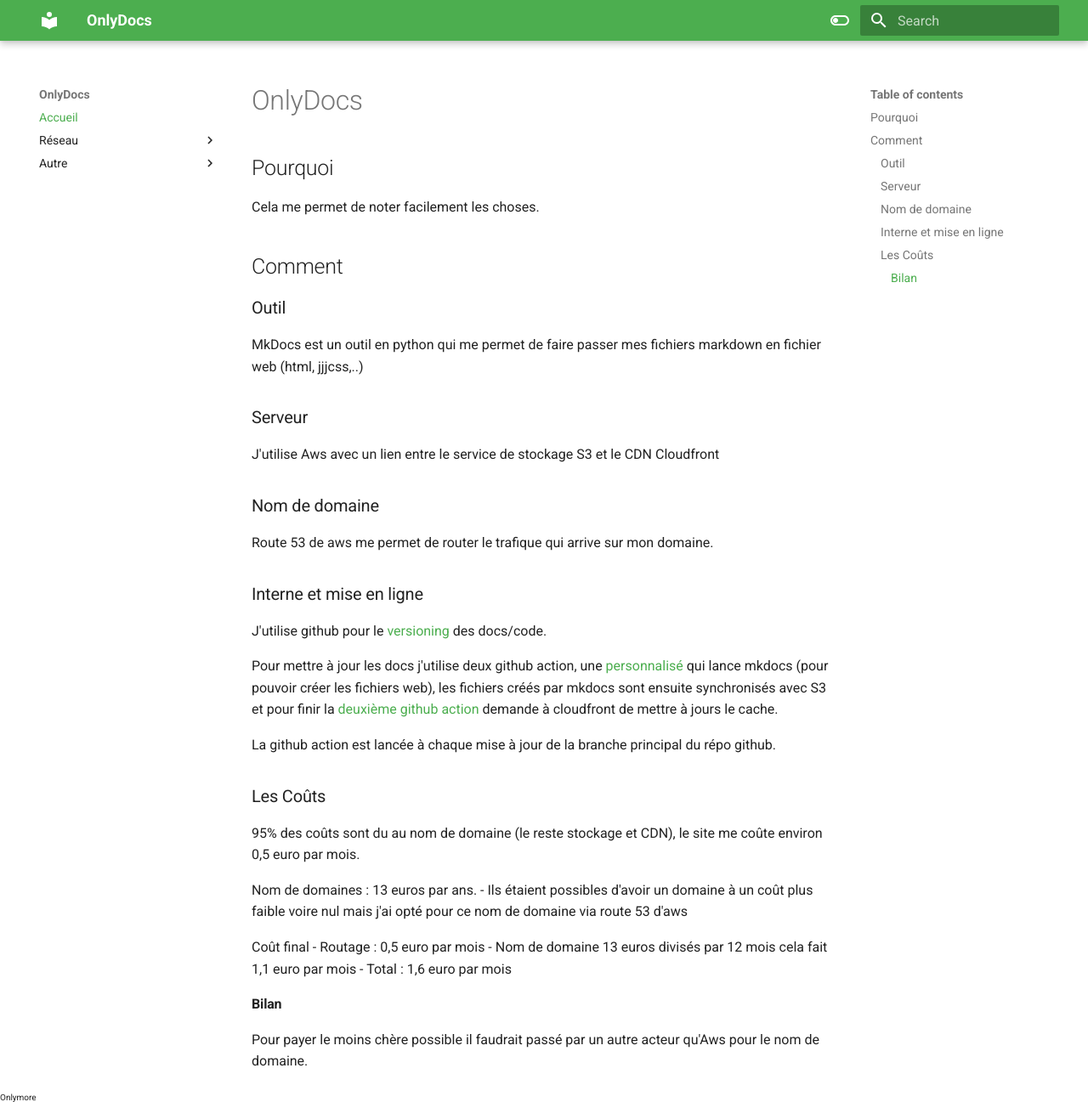
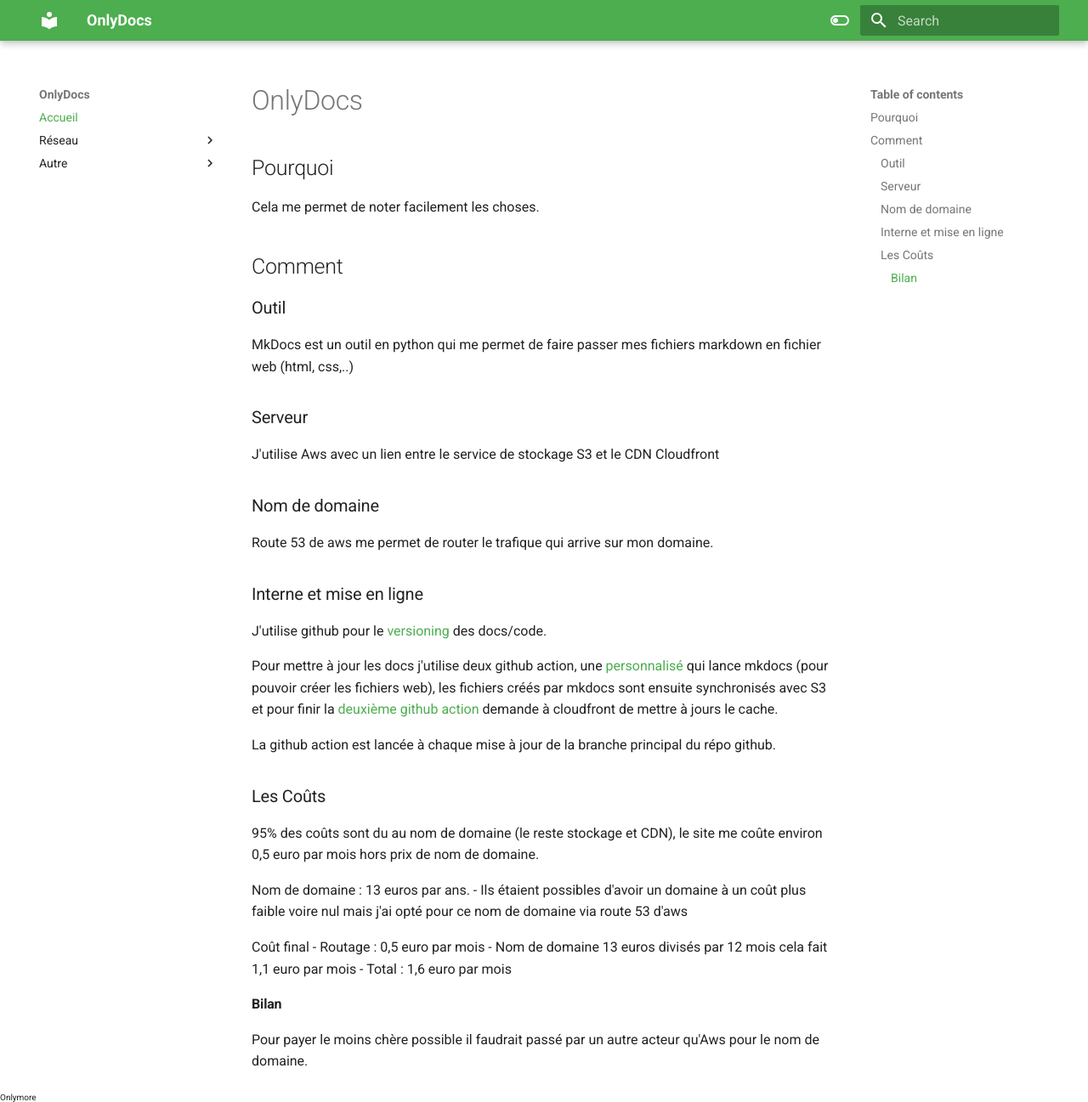
Before and after one commit to Theonlymore/OnlyDocs, an MkDocs documentation site: the page built from docs/index.md, in a window 1280 px wide and 1297 px high. Shown: the whole window at 85% size. Built offline with MkDocs 1.6.1 and Material for MkDocs 9.7.7, drawn with Linux system fonts in a browser that asks for light colours.

Commit message:
Update index.md

```diff
--- a/docs/index.md
+++ b/docs/index.md
@@ -8,7 +8,7 @@ Cela me permet de noter facilement les choses.
 
 ### Outil
 
-MkDocs est un outil en python qui me permet de faire passer mes fichiers markdown en fichier web (html, jjjcss,..)
+MkDocs est un outil en python qui me permet de faire passer mes fichiers markdown en fichier web (html, css,..)
 
 ### Serveur
 J'utilise Aws avec un lien entre le service de stockage S3 et le CDN Cloudfront
@@ -26,9 +26,9 @@ La github action est lancée à chaque mise à jour de la branche principal du r
 
 ### Les Coûts
 
-95% des coûts sont du au nom de domaine (le reste stockage et CDN), le site me coûte environ 0,5 euro par mois.
+95% des coûts sont du au nom de domaine (le reste stockage et CDN), le site me coûte environ 0,5 euro par mois hors prix de nom de domaine.
 
-Nom de domaines : 13 euros par ans.
+Nom de domaine : 13 euros par ans.
 - Ils étaient possibles d'avoir un domaine à un coût plus faible voire nul mais j'ai opté pour ce nom de domaine via route 53 d'aws
 
 Coût final
```
